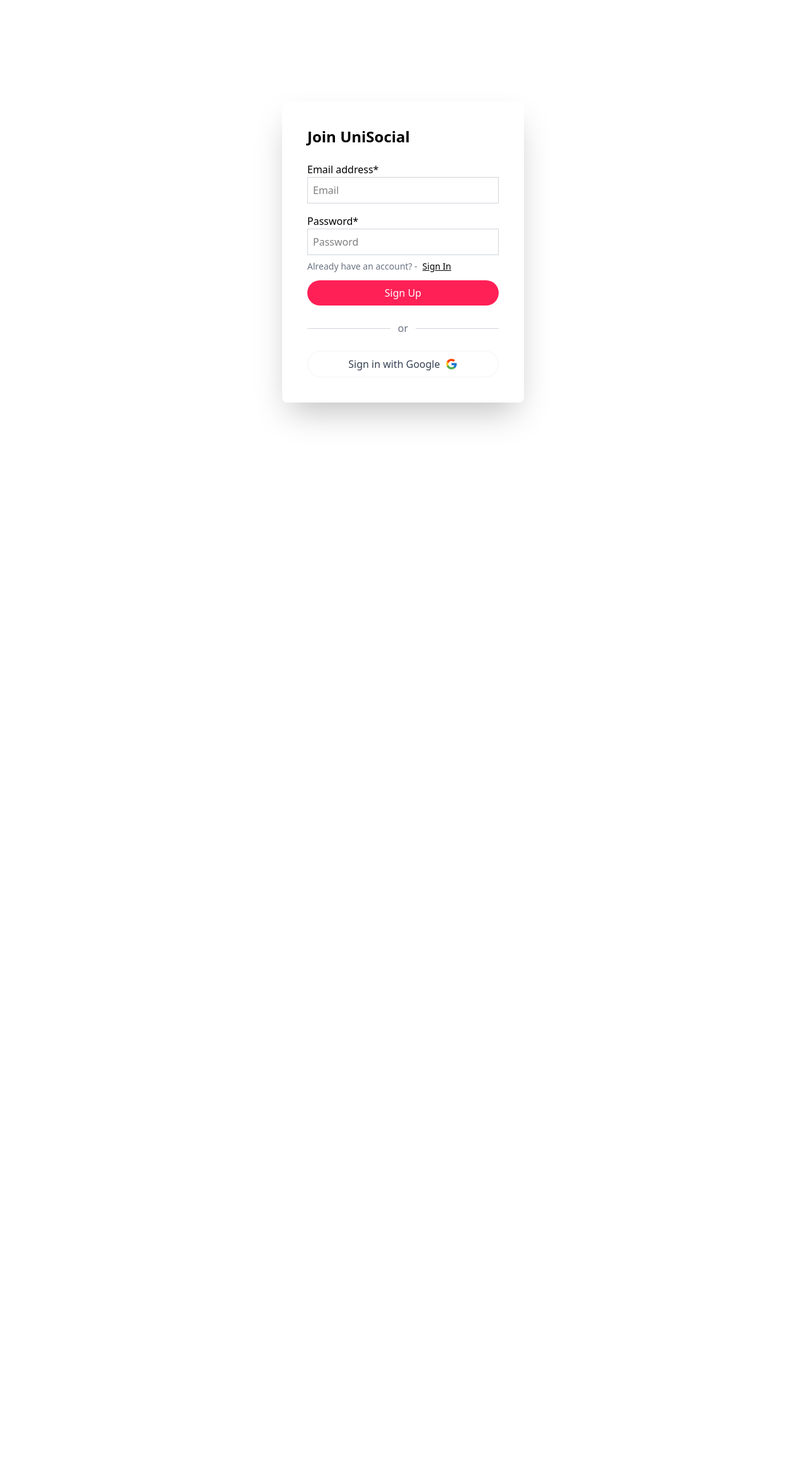
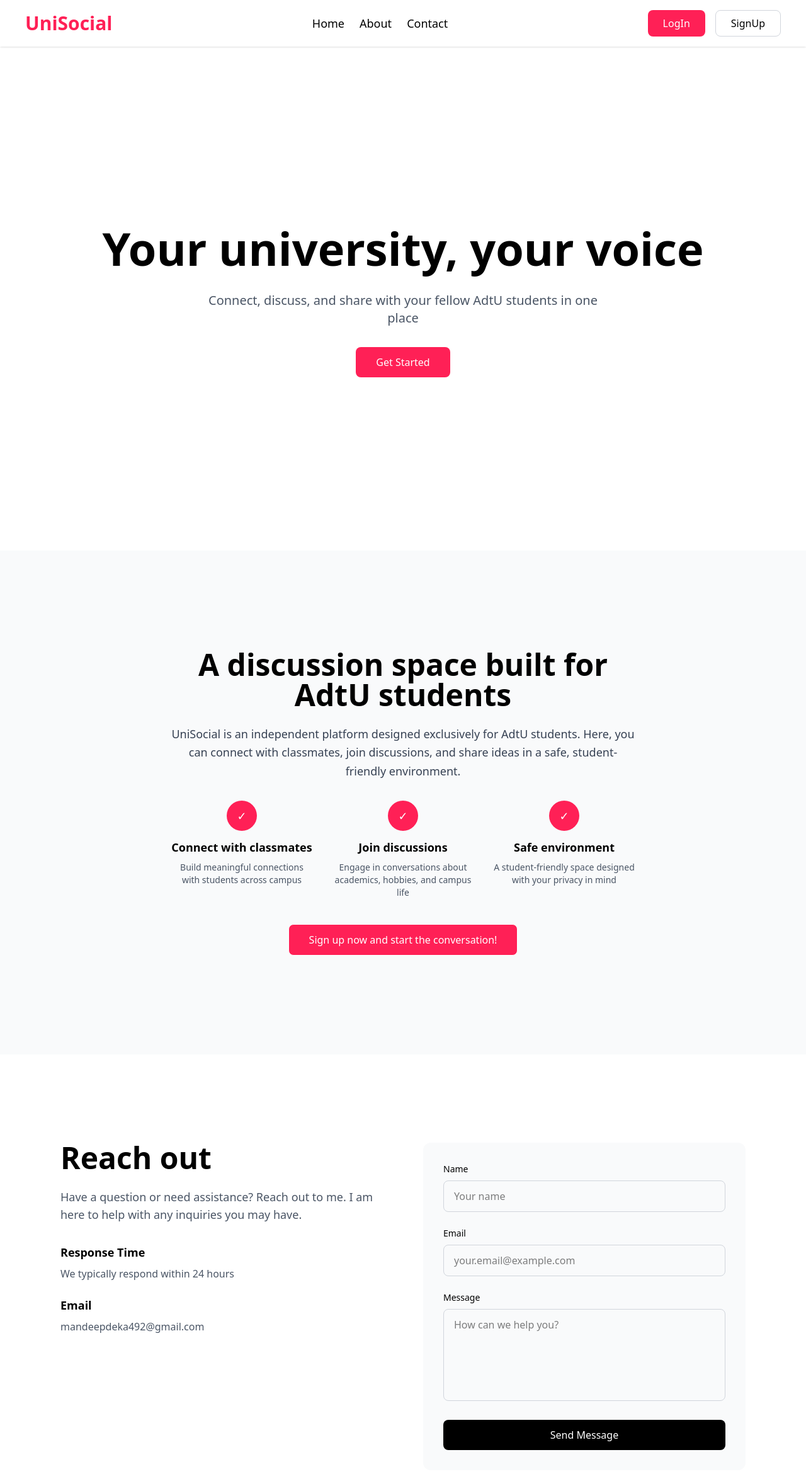
Before and after one commit to Mandeep-dk/UniSocial, a React (Vite) app in the folder frontend/: page / in a window 1280 px wide. Shown: the top 2340 px of the page at 63% size. Before the commit the page ends 800 px from the top, so only its background shows below. Built offline with nearby package versions, Linux system fonts and the light colour scheme; no server answers.

Commit message:
Make the landing page responsive

```diff
--- a/frontend/package.json
+++ b/frontend/package.json
@@ -11,7 +11,7 @@
   },
   "dependencies": {
     "@heroicons/react": "^2.2.0",
-    "@tailwindcss/vite": "^4.1.11",
+    "@tailwindcss/vite": "^4.1.14",
     "@tiptap/react": "^3.0.7",
     "@tiptap/starter-kit": "^3.0.7",
     "@zxing/browser": "^0.1.5",
@@ -25,7 +25,7 @@
     "react-router-dom": "^7.6.3",
     "react-scroll": "^1.9.3",
     "react-toastify": "^11.0.5",
-    "tailwindcss": "^4.1.11"
+    "tailwindcss": "^4.1.14"
   },
   "devDependencies": {
     "@eslint/js": "^9.29.0",
--- a/frontend/src/App.jsx
+++ b/frontend/src/App.jsx
@@ -41,6 +41,8 @@ function App() {
         setProfileLoading(true);
         try {
           const res = await getUsername(currentUser.uid);
+          console.log("Profile API response:", res.data);
+
           if (res && res.data) {
             console.log("app.jsx", res.data);
             setProfileCompleted(res.data.profileCompleted);
@@ -67,6 +69,8 @@ function App() {
     if (user) {
       try {
         const res = await getUsername(user.uid);
+        console.log("Profile API response:", res.data);
+
         if (res && res.data) {
           setProfileCompleted(res.data.profileCompleted);
         }
@@ -91,9 +95,9 @@ function App() {
 
       <Routes>
         {/* Root route */}
-        <Route path="/landing" element={<Main/>}/>
+        <Route path="/" element={<Main/>}/>
         <Route
-          path="/"
+          path="/Signup"
           element={
             !user ? (
               <Signup />
--- a/frontend/src/Pages/Signin.jsx
+++ b/frontend/src/Pages/Signin.jsx
@@ -80,7 +80,7 @@ function Signin() {
 
                         <div className="flex text-sm  items-center mt-2">
 
-                            <p className="text-gray-500">Already have an account?  -   </p><a href="/" className="ml-2 underline">Sign up</a>
+                            <p className="text-gray-500">Already have an account?  -   </p><a href="/Signup" className="ml-2 underline">Sign up</a>
                         </div>
                     </div>
                     <button type="submit" className='w-full bg-rose-500 rounded-full p-2 text-white block mt-3'>Sign In</button>
--- a/frontend/src/landing-page/About.jsx
+++ b/frontend/src/landing-page/About.jsx
@@ -1,61 +1,61 @@
 import React from 'react'
 import { useNavigate } from 'react-router-dom'
+
 function About() {
+    const navigate = useNavigate();
 
-    const navigate=useNavigate();
     return (
-
-    <>
-
         <div
             id="about"
-      className="px-6 py-20 min-h-screen bg-gray-50 flex items-center"
+            className="px-4 sm:px-6 lg:px-8 py-12 sm:py-16 md:py-20 min-h-screen bg-gray-50 flex items-center"
         >
-      <div className='max-w-6xl mx-auto'>
+            <div className='max-w-6xl mx-auto w-full'>
                 <div className='max-w-3xl mx-auto text-center'>
-          <h1 className="text-4xl font-bold mb-6">
+                    <h1 className="text-3xl sm:text-4xl lg:text-5xl font-bold mb-4 sm:mb-6 px-4">
                         A discussion space built for AdtU students
                     </h1>
 
-          <p className="mb-8 text-gray-700 leading-relaxed text-lg">
+                    <p className="mb-6 sm:mb-8 text-gray-700 leading-relaxed text-base sm:text-lg px-4">
                         UniSocial is an independent platform designed exclusively for AdtU students.
                         Here, you can connect with classmates, join discussions, and share ideas in a safe,
                         student-friendly environment.
                     </p>
 
-          <div className='grid md:grid-cols-3 gap-8 mb-10'>
-            <div>
+                    <div className='grid grid-cols-1 sm:grid-cols-3 gap-6 sm:gap-8 mb-8 sm:mb-10 px-4'>
+                        <div className='text-center'>
                             <div className='w-12 h-12 bg-rose-500 rounded-full flex items-center justify-center mx-auto mb-3'>
                                 <span className='text-white text-lg'>✓</span>
                             </div>
-              <h3 className='font-semibold mb-2'>Connect with classmates</h3>
+                            <h3 className='font-semibold mb-2 text-base sm:text-lg'>Connect with classmates</h3>
                             <p className='text-gray-600 text-sm'>Build meaningful connections with students across campus</p>
                         </div>
 
-            <div>
+                        <div className='text-center'>
                             <div className='w-12 h-12 bg-rose-500 rounded-full flex items-center justify-center mx-auto mb-3'>
                                 <span className='text-white text-lg'>✓</span>
                             </div>
-              <h3 className='font-semibold mb-2'>Join discussions</h3>
+                            <h3 className='font-semibold mb-2 text-base sm:text-lg'>Join discussions</h3>
                             <p className='text-gray-600 text-sm'>Engage in conversations about academics, hobbies, and campus life</p>
                         </div>
 
-            <div>
+                        <div className='text-center'>
                             <div className='w-12 h-12 bg-rose-500 rounded-full flex items-center justify-center mx-auto mb-3'>
                                 <span className='text-white text-lg'>✓</span>
                             </div>
-              <h3 className='font-semibold mb-2'>Safe environment</h3>
+                            <h3 className='font-semibold mb-2 text-base sm:text-lg'>Safe environment</h3>
                             <p className='text-gray-600 text-sm'>A student-friendly space designed with your privacy in mind</p>
                         </div>
                     </div>
 
-          <button onClick={()=>navigate("/")} className="border rounded-lg px-8 py-3 bg-rose-500 text-white hover:bg-rose-600 transition">
+                    <button
+                        onClick={() => navigate("/")}
+                        className="border rounded-lg px-6 sm:px-8 py-2 sm:py-3 bg-rose-500 text-white hover:bg-rose-600 transition text-sm sm:text-base w-full sm:w-auto"
+                    >
                         Sign up now and start the conversation!
                     </button>
                 </div>
             </div>
         </div>
-    </>
     )
 }
 
--- a/frontend/src/landing-page/Contact.jsx
+++ b/frontend/src/landing-page/Contact.jsx
@@ -5,9 +5,11 @@ function Contact() {
     const [name, setName] = useState('');
     const [email, setEmail] = useState('');
     const [message, setMessage] = useState('');
+    const [status, setStatus] = useState('');
 
     const handleSubmit = async (e) => {
         e.preventDefault();
+        setStatus('sending');
         try {
             const res = await contactApi({
                 name,
@@ -15,45 +17,48 @@ function Contact() {
                 message,
             });
             console.log(res.data);
+            setStatus('success');
+            setName('');
+            setEmail('');
+            setMessage('');
         } catch (e) {
             console.error(e.message);
+            setStatus('error');
         }
     };
 
-
     return (
-    <div id="contact" className='py-20 bg-white min-h-screen flex items-center'>
-      <div className='max-w-6xl mx-auto px-4 w-full'>
-        <div className='flex flex-col md:flex-row gap-16'>
+        <div id="contact" className='py-12 sm:py-16 md:py-20 bg-white min-h-screen flex items-center'>
+            <div className='max-w-6xl mx-auto px-4 sm:px-6 lg:px-8 w-full'>
+                <div className='flex flex-col md:flex-row gap-8 md:gap-12 lg:gap-16'>
                     {/* Left Section */}
                     <div className='flex-1'>
-            <h1 className='text-4xl font-bold mb-6'>Reach out</h1>
-            <p className='text-gray-600 mb-8 text-lg'>
+                        <h1 className='text-3xl sm:text-4xl lg:text-5xl font-bold mb-4 sm:mb-6'>Reach out</h1>
+                        <p className='text-gray-600 mb-6 sm:mb-8 text-base sm:text-lg'>
                             Have a question or need assistance? Reach out to me. I am here to help with any inquiries you may have.
                         </p>
 
-            <div className='space-y-6'>
+                        <div className='space-y-4 sm:space-y-6'>
                             <div>
-                <h3 className='font-semibold mb-2'>Response Time</h3>
-                <p className='text-gray-600'>We typically respond within 24 hours</p>
+                                <h3 className='font-semibold mb-1 sm:mb-2 text-base sm:text-lg'>Response Time</h3>
+                                <p className='text-gray-600 text-sm sm:text-base'>We typically respond within 24 hours</p>
                             </div>
                             <div>
-                <h3 className='font-semibold mb-2'>Email</h3>
-                <p className='text-gray-600'>mandeepdeka492@gmail.com</p>
+                                <h3 className='font-semibold mb-1 sm:mb-2 text-base sm:text-lg'>Email</h3>
+                                <p className='text-gray-600 text-sm sm:text-base break-all'>mandeepdeka492@gmail.com</p>
                             </div>
-
                         </div>
                     </div>
 
                     {/* Right Section - Form */}
                     <div className='flex-1'>
-            <div className='bg-gray-50 rounded-xl p-8'>
-              <div className='flex flex-col gap-6'>
+                        <div className='bg-gray-50 rounded-xl p-6 sm:p-8'>
+                            <form onSubmit={handleSubmit} className='flex flex-col gap-4 sm:gap-6'>
                                 <div>
                                     <label className='block text-sm font-medium mb-2'>Name</label>
                                     <input
                                         type="text"
-                    className='w-full px-4 py-3 border border-gray-300 rounded-lg focus:outline-none focus:border-black'
+                                        className='w-full px-3 sm:px-4 py-2 sm:py-3 border border-gray-300 rounded-lg focus:outline-none focus:border-black text-sm sm:text-base'
                                         placeholder='Your name'
                                         value={name}
                                         onChange={(e) => setName(e.target.value)}
@@ -65,7 +70,7 @@ function Contact() {
                                     <label className='block text-sm font-medium mb-2'>Email</label>
                                     <input
                                         type="email"
-                    className='w-full px-4 py-3 border border-gray-300 rounded-lg focus:outline-none focus:border-black'
+                                        className='w-full px-3 sm:px-4 py-2 sm:py-3 border border-gray-300 rounded-lg focus:outline-none focus:border-black text-sm sm:text-base'
                                         placeholder='your.email@example.com'
                                         value={email}
                                         onChange={(e) => setEmail(e.target.value)}
@@ -76,7 +81,7 @@ function Contact() {
                                 <div>
                                     <label className='block text-sm font-medium mb-2'>Message</label>
                                     <textarea
-                    className='w-full px-4 py-3 border border-gray-300 rounded-lg resize-none focus:outline-none focus:border-black'
+                                        className='w-full px-3 sm:px-4 py-2 sm:py-3 border border-gray-300 rounded-lg resize-none focus:outline-none focus:border-black text-sm sm:text-base'
                                         rows='5'
                                         placeholder='How can we help you?'
                                         value={message}
@@ -93,13 +98,13 @@ function Contact() {
                                 )}
 
                                 <button
-                  onClick={handleSubmit}
+                                    type="submit"
                                     disabled={status === 'sending'}
-                  className='w-full bg-black text-white py-3 px-4 rounded-lg hover:bg-gray-800 disabled:bg-gray-400 transition'
+                                    className='w-full bg-black text-white py-2 sm:py-3 px-4 rounded-lg hover:bg-gray-800 disabled:bg-gray-400 transition text-sm sm:text-base'
                                 >
                                     {status === 'sending' ? 'Sending...' : 'Send Message'}
                                 </button>
-              </div>
+                            </form>
                         </div>
                     </div>
                 </div>
--- a/frontend/src/landing-page/Header.jsx
+++ b/frontend/src/landing-page/Header.jsx
@@ -1,33 +1,126 @@
-import React, {useEffect} from 'react'
+import React, { useState } from 'react'
 import { Link } from 'react-router-dom';
 import { Link as ScrollLink } from 'react-scroll';
 import { useNavigate } from 'react-router-dom';
+
 function Header() {
-    const navigate=useNavigate();
+    const navigate = useNavigate();
+    const [isMenuOpen, setIsMenuOpen] = useState(false);
+
     return (
-        <>
-            <div className='flex items-center p-4 mx-10 justify-between'>
-                <h1 className='text-3xl font-bold text-rose-500 '>UniSocial</h1>
+        <header className='sticky top-0 bg-white shadow-sm z-50'>
+            <div className='flex items-center p-4 px-4 sm:px-6 lg:px-10 justify-between'>
+                <h1 className='text-2xl sm:text-3xl font-bold text-rose-500'>UniSocial</h1>
 
-                <div className='flex text-lg space-x-6 mx-auto'>
-                    <ScrollLink to="home" smooth={true} duration={500} className='cursor-pointer'>
+                {/* Desktop Navigation */}
+                <nav className='hidden md:flex text-base lg:text-lg space-x-4 lg:space-x-6'>
+                    <ScrollLink
+                        to="home"
+                        smooth={true}
+                        duration={500}
+                        className='cursor-pointer hover:text-rose-500 transition'
+                    >
                         Home
                     </ScrollLink>
-                    <ScrollLink to="about" smooth={true} duration={500} className='cursor-pointer'>
+                    <ScrollLink
+                        to="about"
+                        smooth={true}
+                        duration={500}
+                        className='cursor-pointer hover:text-rose-500 transition'
+                    >
                         About
                     </ScrollLink>
-                    <ScrollLink to="contact" smooth={true} duration={500} className='cursor-pointer'>
+                    <ScrollLink
+                        to="contact"
+                        smooth={true}
+                        duration={500}
+                        className='cursor-pointer hover:text-rose-500 transition'
+                    >
                         Contact
                     </ScrollLink>
+                </nav>
+
+                {/* Desktop Auth Buttons */}
+                <div className='hidden md:flex space-x-3 lg:space-x-4'>
+                    <button
+                        className='bg-rose-500 px-4 lg:px-6 py-2 rounded-lg text-white hover:bg-rose-600 transition text-sm lg:text-base'
+                        onClick={() => navigate("/SignIn")}
+                    >
+                        LogIn
+                    </button>
+                    <button
+                        className='border border-gray-300 px-4 lg:px-6 py-2 rounded-lg hover:bg-gray-50 transition text-sm lg:text-base'
+                        onClick={() => navigate("/Signup")}
+                    >
+                        SignUp
+                    </button>
                 </div>
 
-                <div className='flex space-x-4'>
+                {/* Mobile Menu Button */}
+                <button
+                    className='md:hidden text-2xl'
+                    onClick={() => setIsMenuOpen(!isMenuOpen)}
+                    aria-label="Toggle menu"
+                >
+                    {isMenuOpen ? '✕' : '☰'}
+                </button>
+            </div>
 
-                    <button className='bg-rose-500 p-2 rounded-[10px] text-white' onClick={()=>navigate("/SignIn")} >LogIn</button>
-                    <button onClick={()=>navigate("/")}>SignUp</button>
+            {/* Mobile Menu */}
+            {isMenuOpen && (
+                <div className='md:hidden bg-white border-t'>
+                    <nav className='flex flex-col p-4 space-y-4'>
+                        <ScrollLink
+                            to="home"
+                            smooth={true}
+                            duration={500}
+                            className='cursor-pointer hover:text-rose-500 transition py-2'
+                            onClick={() => setIsMenuOpen(false)}
+                        >
+                            Home
+                        </ScrollLink>
+                        <ScrollLink
+                            to="about"
+                            smooth={true}
+                            duration={500}
+                            className='cursor-pointer hover:text-rose-500 transition py-2'
+                            onClick={() => setIsMenuOpen(false)}
+                        >
+                            About
+                        </ScrollLink>
+                        <ScrollLink
+                            to="contact"
+                            smooth={true}
+                            duration={500}
+                            className='cursor-pointer hover:text-rose-500 transition py-2'
+                            onClick={() => setIsMenuOpen(false)}
+                        >
+                            Contact
+                        </ScrollLink>
+                        <div className='flex flex-col space-y-3 pt-4 border-t'>
+                            <button
+                                className='bg-rose-500 py-2 rounded-lg text-white hover:bg-rose-600 transition'
+                                onClick={() => {
+                                    navigate("/SignIn");
+                                    setIsMenuOpen(false);
+                                }}
+                            >
+                                LogIn
+                            </button>
+                            <button
+                                className='border border-gray-300 py-2 rounded-lg hover:bg-gray-50 transition'
+                                onClick={() => {
+                                    navigate("/Signup");
+                                    setIsMenuOpen(false);
+                                }}
+                            >
+                                SignUp
+                            </button>
+                        </div>
+                    </nav>
                 </div>
-            </div>
-        </>
+            )}
+        </header>
     )
 }
 
--- a/frontend/src/landing-page/HeroSection.jsx
+++ b/frontend/src/landing-page/HeroSection.jsx
@@ -1,21 +1,24 @@
 import React from 'react'
-import { Navigate, useNavigate } from 'react-router-dom'
+import { useNavigate } from 'react-router-dom'
 
 function HeroSection() {
-    const navigate=useNavigate();
+    const navigate = useNavigate();
+
     return (
-    <div id="home" className='min-h-screen flex flex-col items-center justify-center px-4'>
-      <h1 className='text-6xl md:text-7xl font-bold text-center mb-6'>
+        <div id="home" className='min-h-screen flex flex-col items-center justify-center px-4 sm:px-6 lg:px-8'>
+            <h1 className='text-4xl sm:text-5xl md:text-6xl lg:text-7xl font-bold text-center mb-4 sm:mb-6 leading-tight'>
                 Your university, your voice
             </h1>
-      <p className='text-xl text-gray-600 text-center max-w-2xl mb-8'>
+            <p className='text-base sm:text-lg md:text-xl text-gray-600 text-center max-w-2xl mb-6 sm:mb-8 px-4'>
                 Connect, discuss, and share with your fellow AdtU students in one place
             </p>
-      <div className='flex gap-4'>
-        <button onClick={()=>Navigate("/")} className='bg-rose-500 text-white px-8 py-3 rounded-lg hover:bg-rose-800'>
+            <div className='flex flex-col sm:flex-row gap-3 sm:gap-4 w-full sm:w-auto px-4'>
+                <button
+                    onClick={() => navigate("/")}
+                    className='bg-rose-500 text-white px-6 sm:px-8 py-3 rounded-lg hover:bg-rose-600 transition text-sm sm:text-base w-full sm:w-auto'
+                >
                     Get Started
                 </button>
-
             </div>
         </div>
     )
```
Also changed, not shown: 2 other files (tests, documents, lock files or other folders). Lines whose indentation alone changed are shown as unchanged.
